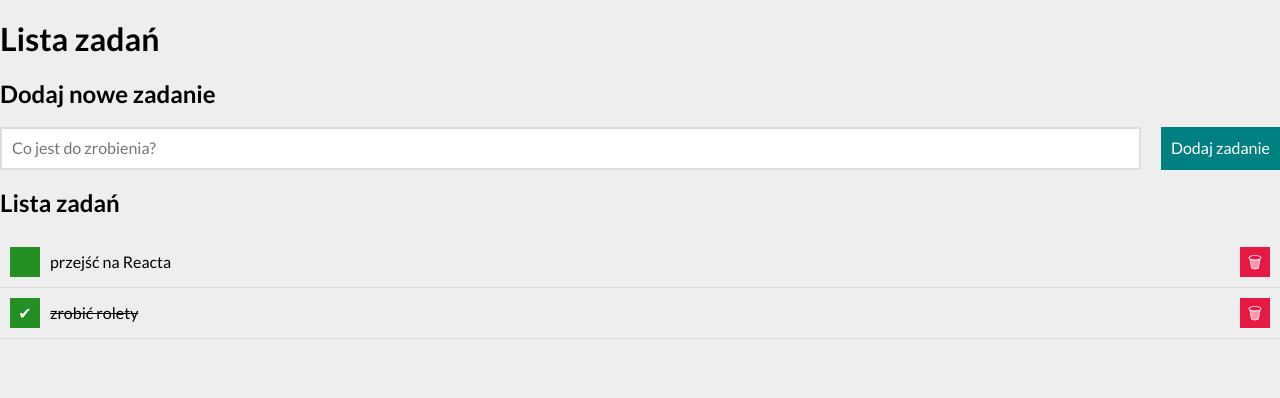
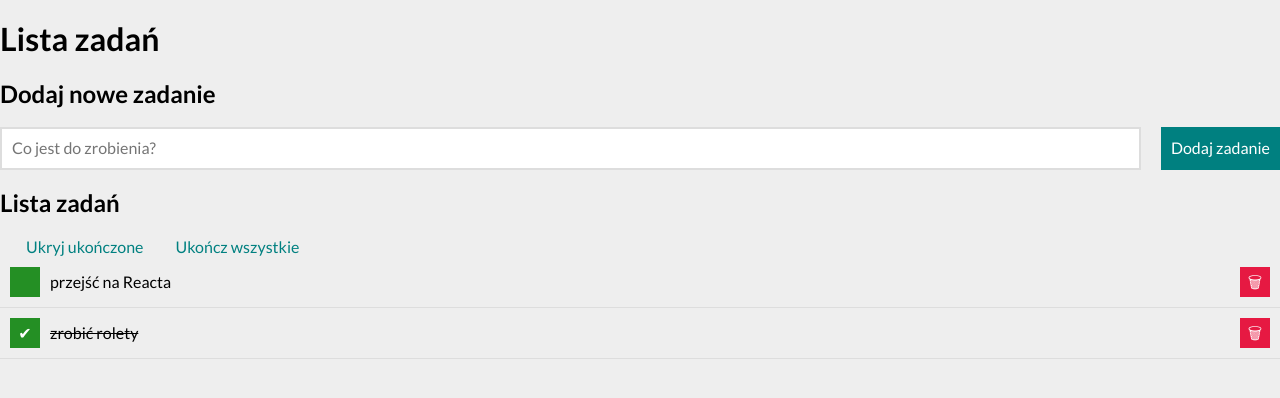
Before and after one commit to mbigos86/todo-list-react, a React (Create React App) app: page / in a window 1280 px wide. Shown: the top 398 px of the page. Built offline with nearby package versions, Linux system fonts and the light colour scheme.

Commit message:
Add Buttons

```diff
--- a/src/App.js
+++ b/src/App.js
@@ -1,6 +1,7 @@
 import React from 'react';
 import Form from "./Form";
 import Tasks from "./Tasks";
+import Buttons from "./Buttons";
 
 const tasks = [
 {id: 1, content: "przejść na Reacta", done: false },
@@ -23,7 +24,7 @@ function App() {
       <section className="section">
         <header className="section__header">
           <h2 className="section__title">Lista zadań</h2>
-          <div className="buttons"></div>
+          <Buttons tasks={tasks} hideDoneTasks={hideDoneTasks} />
         </header>
         <div className="section__body">
           <Tasks tasks={tasks} hideDoneTasks={hideDoneTasks} />
--- /dev/null
+++ b/src/Buttons/index.js
@@ -0,0 +1,20 @@
+import "./style.css";
+
+const Buttons = ({ tasks, hideDoneTasks }) => (
+    tasks.length > 0 && (
+        <div className="buttons">
+            <button className="buttons__button">
+                {hideDoneTasks ? "Pokaż" : "Ukryj"} ukończone
+            </button>
+            <button
+                className="buttons__button"
+                  disabled={tasks.every(({ done }) => done)}
+            >
+                Ukończ wszystkie
+            </button>
+        </div>
+    )
+);
+
+
+export default Buttons;
--- /dev/null
+++ b/src/Buttons/style.css
@@ -0,0 +1,37 @@
+.buttons {
+    display: flex;
+    flex-wrap: wrap;
+    cursor: pointer;
+}
+
+.buttons__button {
+    color: teal;
+    background-color: transparent;
+    border: none;
+    margin: 0 0 0 20px;
+    transition: color 0.5s;
+}
+
+@media (max-width: 767px) {
+    .buttons__button {
+        flex-basis: 100%;
+        margin: 10px;
+    }
+}
+
+.buttons__button:hover {
+    color: rgb(2, 185, 185);
+    cursor: pointer;
+}
+
+.buttons__button:active {
+    color: rgb(4, 218, 218);
+}
+
+.buttons__button:disabled {
+    color: #ccc;
+}
+
+.buttons__button:disabled {
+    cursor: not-allowed;
+}
--- a/src/Tasks/index.js
+++ b/src/Tasks/index.js
@@ -4,9 +4,9 @@ const Tasks = (props) => (
     <ul className="tasks">
         {props.tasks.map(task => (
             <li
-            className={`${props.hideDoneTasks && task.done ? "tasks__hidden" : "tasks__item"}`} key={task.id}>
-             <button className="tasks__button tasks__button--toggleDone">
-                {task.done ? "✔" : ""}
+                className={`${props.hideDoneTasks && task.done ? "tasks__hidden" : "tasks__item"}`} key={task.id}>
+                <button className="tasks__button tasks__button--toggleDone">
+                    {task.done ? "✔" : ""}
                 </button>
                 <span className={`tasks__content${task.done ? " tasks__content--done" : ""}`}> {task.content} </span>
                 <button className="tasks__button tasks__button--remove">🗑</button>
```
